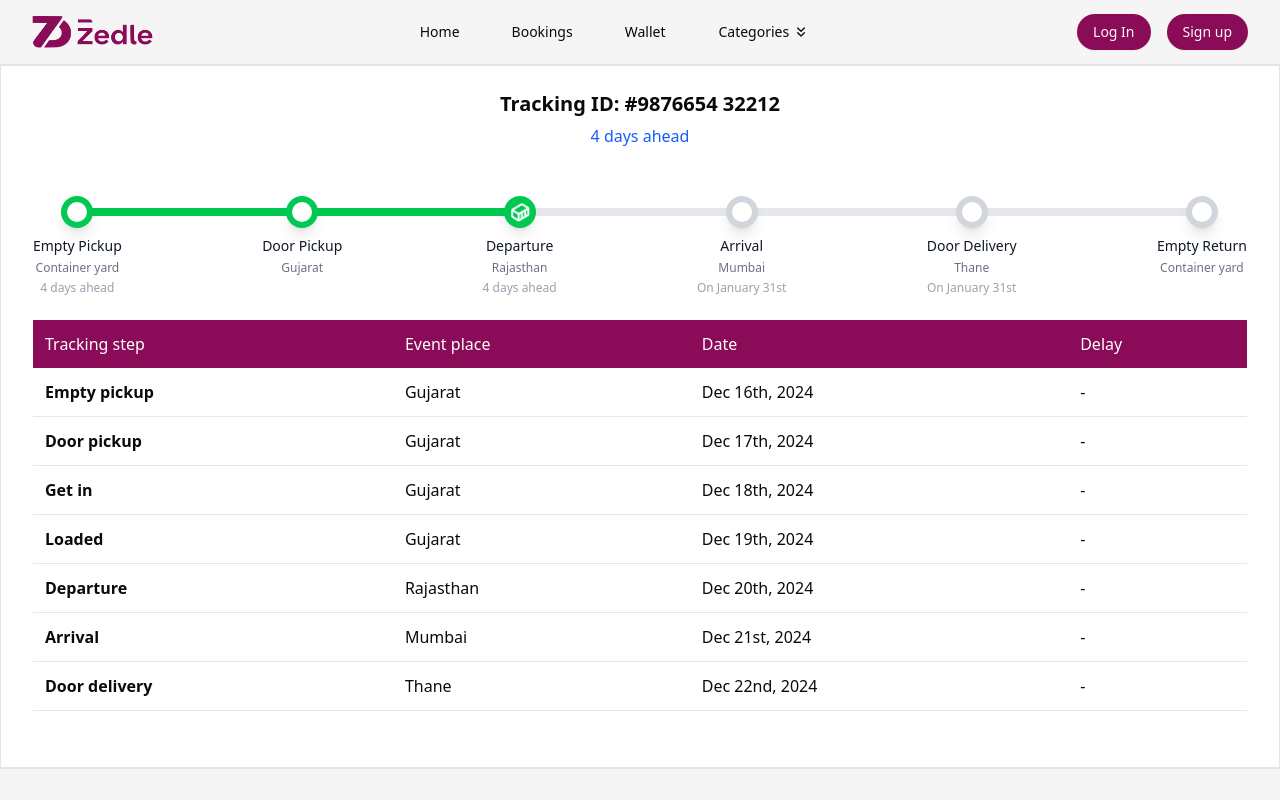
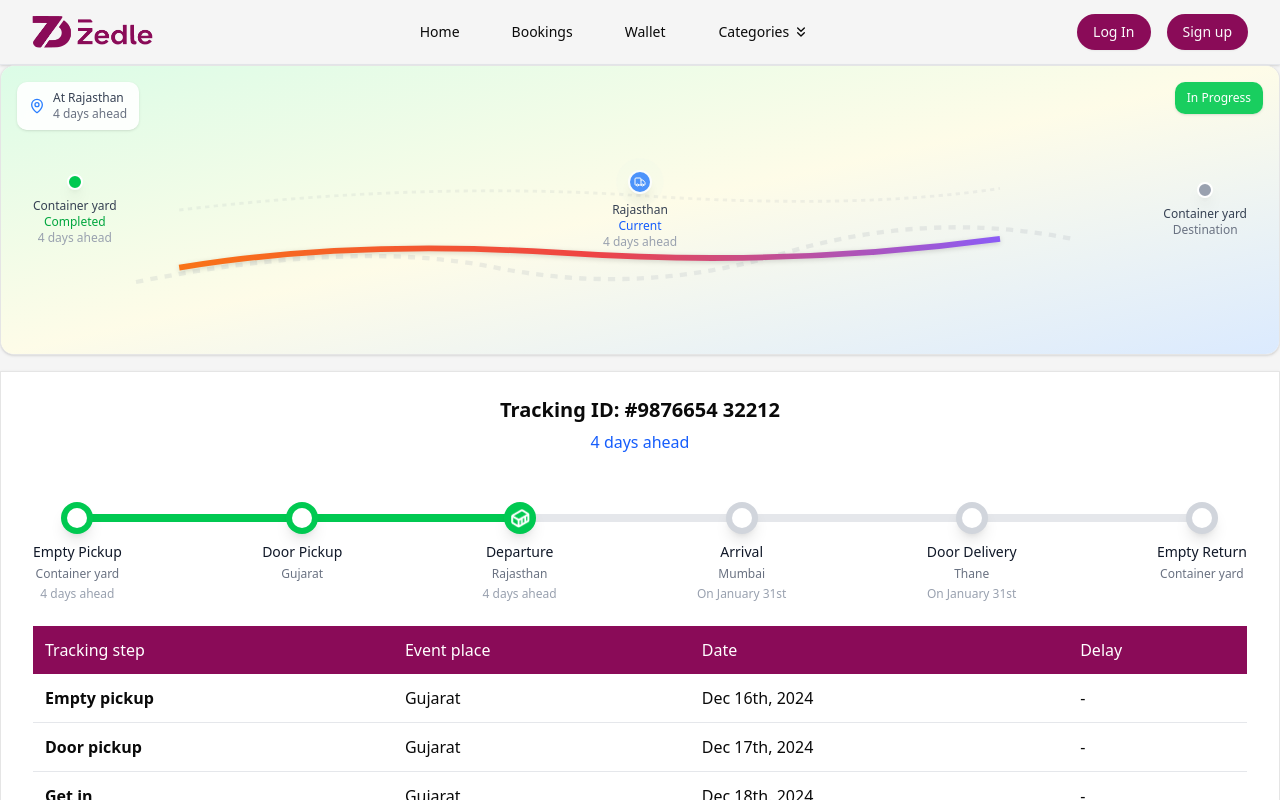
Before and after one commit to react6-flyweis/zedle-ui, a Next.js app: page /users/logistics/track in a window 1280 px wide. Shown: the top 800 px of the page. Built offline with nearby package versions, Linux system fonts and the light colour scheme.

Commit message:
feat(user:logistic): add MapTracker component to TrackingPage for visual tracking of delivery steps

```diff
--- /dev/null
+++ b/src/app/users/logistics/components/MapTracker.tsx
@@ -0,0 +1,235 @@
+"use client";
+
+import { MapPin, Truck } from "lucide-react";
+import { Card, CardContent } from "@/components/ui/card";
+
+interface TrackingStep {
+  id: string;
+  title: string;
+  location: string;
+  status: "completed" | "current" | "pending";
+  date?: string;
+  time?: string;
+}
+
+interface MapTrackerProps {
+  className?: string;
+  trackingSteps?: TrackingStep[];
+}
+
+export const MapTracker = ({
+  className,
+  trackingSteps = [],
+}: MapTrackerProps) => {
+  // Get the current step and completed steps count
+  const currentStepIndex = trackingSteps.findIndex(
+    (step) => step.status === "current",
+  );
+  const completedSteps = trackingSteps.filter(
+    (step) => step.status === "completed",
+  ).length;
+  const currentStep = trackingSteps[currentStepIndex];
+
+  return (
+    <Card className={`w-full p-0 overflow-hidden ${className}`}>
+      <CardContent className="p-0">
+        <div className="relative h-72 bg-gradient-to-br from-green-100 via-yellow-50 to-blue-100 overflow-hidden">
+          {/* Map background pattern */}
+          <div className="absolute inset-0 opacity-30">
+            <svg
+              width="100%"
+              height="100%"
+              viewBox="0 0 800 200"
+              className="w-full h-full"
+              aria-hidden="true"
+            >
+              <title>Background map pattern</title>
+              {/* Road/path lines */}
+              <path
+                d="M50 150 Q200 120 300 140 T500 130 T700 120"
+                stroke="#9CA3AF"
+                strokeWidth="3"
+                fill="none"
+                strokeDasharray="5,5"
+                opacity="0.6"
+              />
+              <path
+                d="M80 100 Q250 80 400 90 T650 85"
+                stroke="#9CA3AF"
+                strokeWidth="2"
+                fill="none"
+                strokeDasharray="3,3"
+                opacity="0.4"
+              />
+            </svg>
+          </div>
+
+          {/* Route line */}
+          <div className="absolute inset-0">
+            <svg
+              width="100%"
+              height="100%"
+              viewBox="0 0 800 200"
+              className="w-full h-full"
+              aria-hidden="true"
+            >
+              <title>Delivery route path</title>
+              {/* Main route - Orange to Purple gradient */}
+              <defs>
+                <linearGradient
+                  id="routeGradient"
+                  x1="0%"
+                  y1="0%"
+                  x2="100%"
+                  y2="0%"
+                >
+                  <stop offset="0%" stopColor="#F97316" />
+                  <stop offset="50%" stopColor="#EF4444" />
+                  <stop offset="100%" stopColor="#8B5CF6" />
+                </linearGradient>
+              </defs>
+              <path
+                d="M80 140 Q200 120 350 130 Q500 140 650 120"
+                stroke="url(#routeGradient)"
+                strokeWidth="4"
+                fill="none"
+                className="drop-shadow-sm"
+              />
+            </svg>
+          </div>
+
+          {/* Location markers */}
+          <div className="absolute inset-0 flex items-center justify-between px-8">
+            {trackingSteps.length > 0 ? (
+              trackingSteps.map((step, index) => {
+                // Only show first, current, and last steps to avoid overcrowding
+                if (
+                  index !== 0 &&
+                  index !== trackingSteps.length - 1 &&
+                  step.status !== "current"
+                ) {
+                  return null;
+                }
+
+                const getMarkerColor = () => {
+                  if (step.status === "completed") return "bg-green-500";
+                  if (step.status === "current") return "bg-blue-500";
+                  return "bg-gray-400";
+                };
+
+                const getMarkerSize = () => {
+                  if (step.status === "current") return "w-6 h-6";
+                  if (index === 0 || index === trackingSteps.length - 1)
+                    return "w-4 h-4";
+                  return "w-3 h-3";
+                };
+
+                return (
+                  <div
+                    key={step.id}
+                    className="flex flex-col items-center relative"
+                  >
+                    <div
+                      className={`${getMarkerSize()} ${getMarkerColor()} rounded-full border-2 border-white shadow-lg flex items-center justify-center ${
+                        step.status === "current" ? "animate-pulse" : ""
+                      }`}
+                    >
+                      {step.status === "current" && (
+                        <Truck className="w-3 h-3 text-white" />
+                      )}
+                    </div>
+                    <div className="mt-2 text-center">
+                      <p className="text-xs font-medium text-gray-700">
+                        {step.location}
+                      </p>
+                      <p
+                        className={`text-xs ${
+                          step.status === "current"
+                            ? "text-blue-600 font-medium"
+                            : step.status === "completed"
+                              ? "text-green-600"
+                              : "text-gray-500"
+                        }`}
+                      >
+                        {step.status === "current"
+                          ? "Current"
+                          : step.status === "completed"
+                            ? "Completed"
+                            : index === 0
+                              ? "Start"
+                              : "Destination"}
+                      </p>
+                      {step.date && (
+                        <p className="text-xs text-gray-400">{step.date}</p>
+                      )}
+                    </div>
+                    {/* Pulse animation for current step */}
+                    {step.status === "current" && (
+                      <div className="absolute top-0 w-6 h-6 bg-blue-400 rounded-full animate-ping opacity-75"></div>
+                    )}
+                  </div>
+                );
+              })
+            ) : (
+              // Fallback static markers if no data
+              <>
+                <div className="flex flex-col items-center">
+                  <div className="w-4 h-4 bg-orange-500 rounded-full border-2 border-white shadow-lg"></div>
+                  <div className="mt-2 text-center">
+                    <p className="text-xs font-medium text-gray-700">Origin</p>
+                    <p className="text-xs text-gray-500">Start</p>
+                  </div>
+                </div>
+                <div className="flex flex-col items-center relative">
+                  <div className="w-6 h-6 bg-blue-500 rounded-full border-2 border-white shadow-lg flex items-center justify-center animate-pulse">
+                    <Truck className="w-3 h-3 text-white" />
+                  </div>
+                  <div className="mt-2 text-center">
+                    <p className="text-xs font-medium text-gray-700">
+                      In Transit
+                    </p>
+                    <p className="text-xs text-blue-600 font-medium">Current</p>
+                  </div>
+                  <div className="absolute top-0 w-6 h-6 bg-blue-400 rounded-full animate-ping opacity-75"></div>
+                </div>
+                <div className="flex flex-col items-center">
+                  <div className="w-4 h-4 bg-purple-500 rounded-full border-2 border-white shadow-lg"></div>
+                  <div className="mt-2 text-center">
+                    <p className="text-xs font-medium text-gray-700">
+                      Destination
+                    </p>
+                    <p className="text-xs text-gray-500">End</p>
+                  </div>
+                </div>
+              </>
+            )}
+          </div>
+
+          {/* Distance and time info */}
+          <div className="absolute top-4 left-4 bg-white/90 backdrop-blur-sm rounded-lg px-3 py-2 shadow-sm">
+            <div className="flex items-center gap-2">
+              <MapPin className="w-4 h-4 text-blue-500" />
+              <div>
+                <p className="text-xs font-medium text-gray-700">
+                  {currentStep
+                    ? `At ${currentStep.location}`
+                    : "298 km remaining"}
+                </p>
+                <p className="text-xs text-gray-500">
+                  {currentStep?.date || "ETA: 4 hours"}
+                </p>
+              </div>
+            </div>
+          </div>
+
+          {/* Status info */}
+          <div className="absolute top-4 right-4 bg-green-500/90 backdrop-blur-sm rounded-lg px-3 py-2 shadow-sm">
+            <p className="text-xs font-medium text-white">
+              {completedSteps > 0 ? "In Progress" : "On Time"}
+            </p>
+          </div>
+        </div>
+      </CardContent>
+    </Card>
+  );
+};
--- a/src/app/users/logistics/track/page.tsx
+++ b/src/app/users/logistics/track/page.tsx
@@ -4,6 +4,7 @@ import Image from "next/image";
 import { Card, CardContent, CardHeader } from "@/components/ui/card";
 
 import packageIcon from "../assets/package.png";
+import { MapTracker } from "../components/MapTracker";
 
 interface TrackingStep {
   id: string;
@@ -116,6 +117,7 @@ const TrackingPage = () => {
   return (
     <div className="">
       {/* Map Tracker */}
+      <MapTracker className="mb-4" trackingSteps={trackingSteps} />
 
       <Card className="rounded-none gap-4">
         <CardHeader className="flex flex-col items-center">
```
